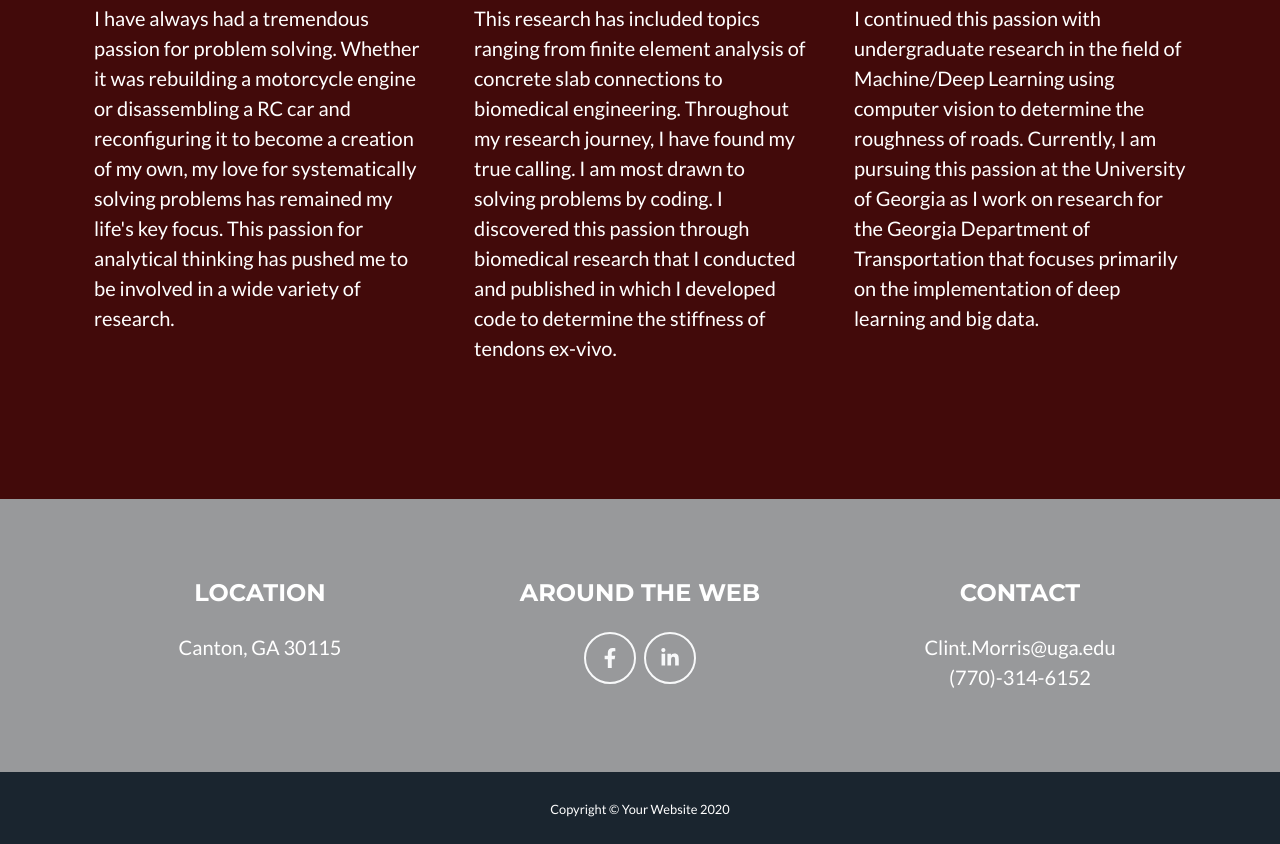
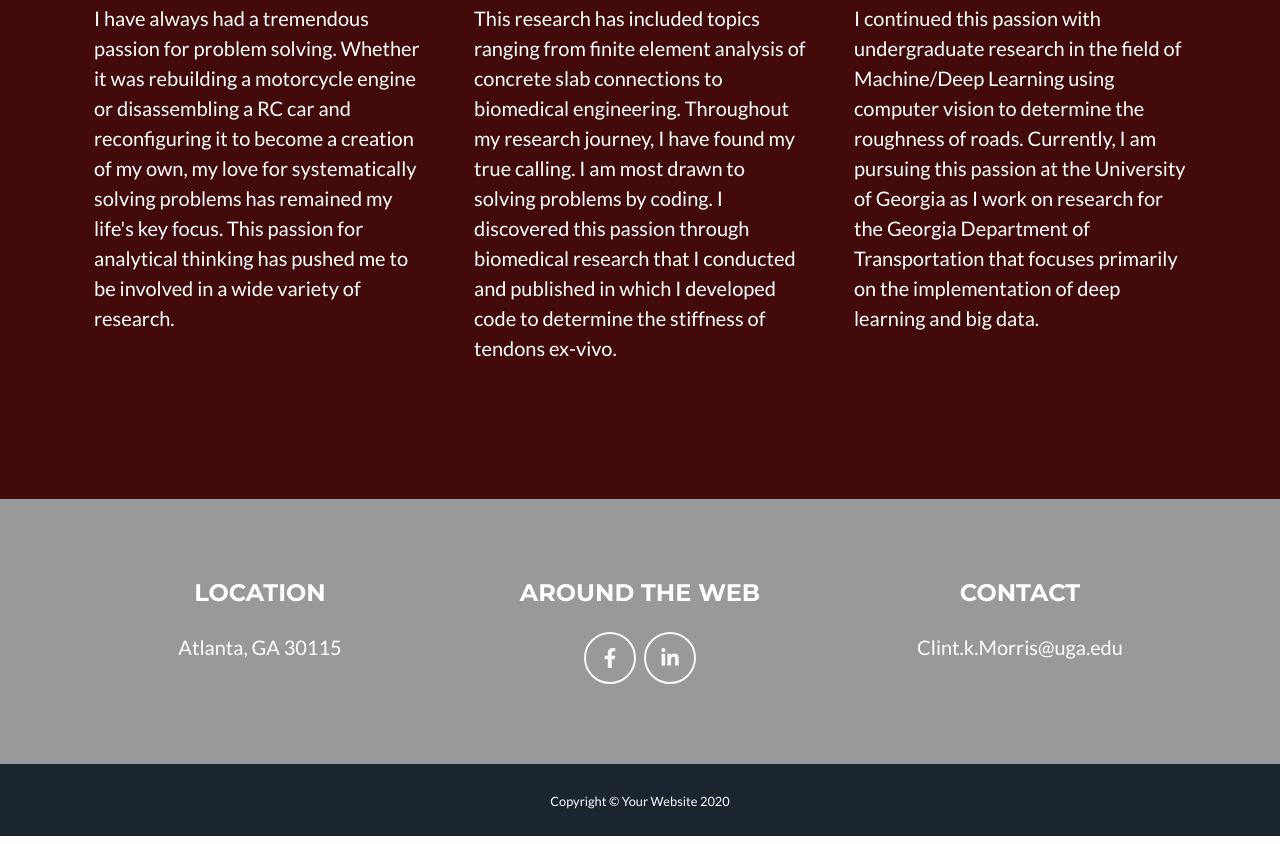
Before and after one commit to Best-Applicant-Clint-Morris/Best-Applicant-Clint-Morris.github.io, a plain HTML site: page index.html in a window 1280 px wide. Shown: the part 2564-3408 px from the top of the page. Drawn offline with nearby package versions, Linux system fonts and the light colour scheme.

Commit message:
Add files via upload

```diff
--- a/index.html
+++ b/index.html
@@ -182,7 +182,7 @@
                     <!-- Footer Location-->
                     <div class="col-lg-4 mb-5 mb-lg-0">
                         <h4 class="text-uppercase mb-4">Location</h4>
-                        <p class="lead mb-0">Canton, GA 30115</p>
+                        <p class="lead mb-0">Atlanta, GA 30115</p>
                     </div>
                     <!-- Footer Social Icons-->
                     <div class="col-lg-4 mb-5 mb-lg-0">
@@ -192,8 +192,8 @@
                     <!-- Footer About Text-->
                     <div class="col-lg-4">
                         <h4 class="text-uppercase mb-4">Contact</h4>
-                        <p class="lead mb-0">Clint.Morris@uga.edu</p>
-                        <p class="lead mb-0">(770)-314-6152</p>
+                        <p class="lead mb-0">Clint.k.Morris@uga.edu</p>
+                        <p class="lead mb-0"></p>
                     </div>
                 </div>
             </div>
@@ -227,7 +227,7 @@
                                     </div>
                                     <!-- Portfolio Modal - Image--><img class="img-fluid rounded mb-5" src="assets/img/portfolio/cabin.png" alt="" /><!-- Portfolio Modal - Text-->
 
-                                    <a class="btn btn-primary" href="https://drive.google.com/file/d/1kSwbZ0lnFHeAzgQMF5dmkAsZ6o0OO6Nv/view?usp=sharing"><i class="fas fa-times fa-fw"></i>Link to Resume</a>
+                                    <a class="btn btn-primary" href="https://drive.google.com/file/d/1aDLEOziaFhIR-Hc5JEsshc2qRFWr4tTd/view?usp=sharing"><i class="fas fa-times fa-fw"></i>Link to Resume</a>
                                     <button class="btn btn-primary" href="#" data-dismiss="modal"><i class="fas fa-times fa-fw"></i>Close Window</button>
                                 </div>
                             </div>
```
